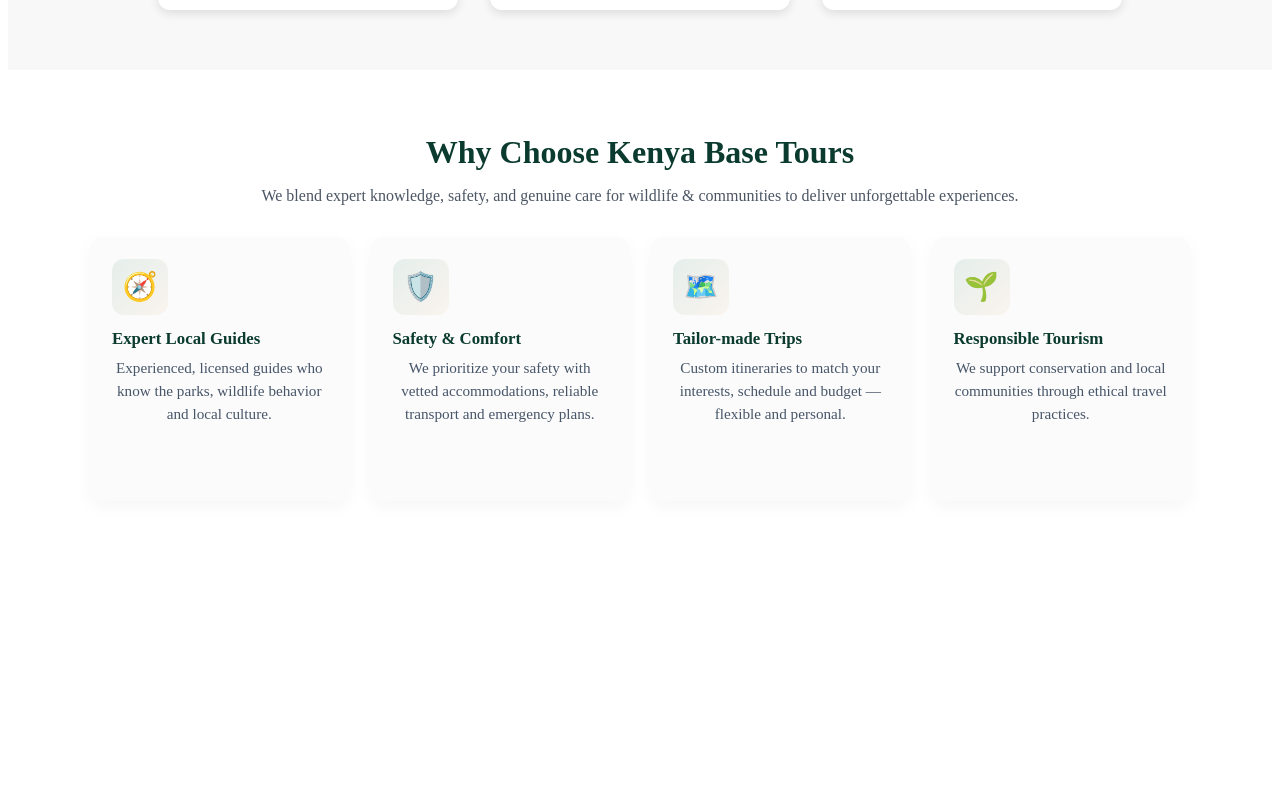
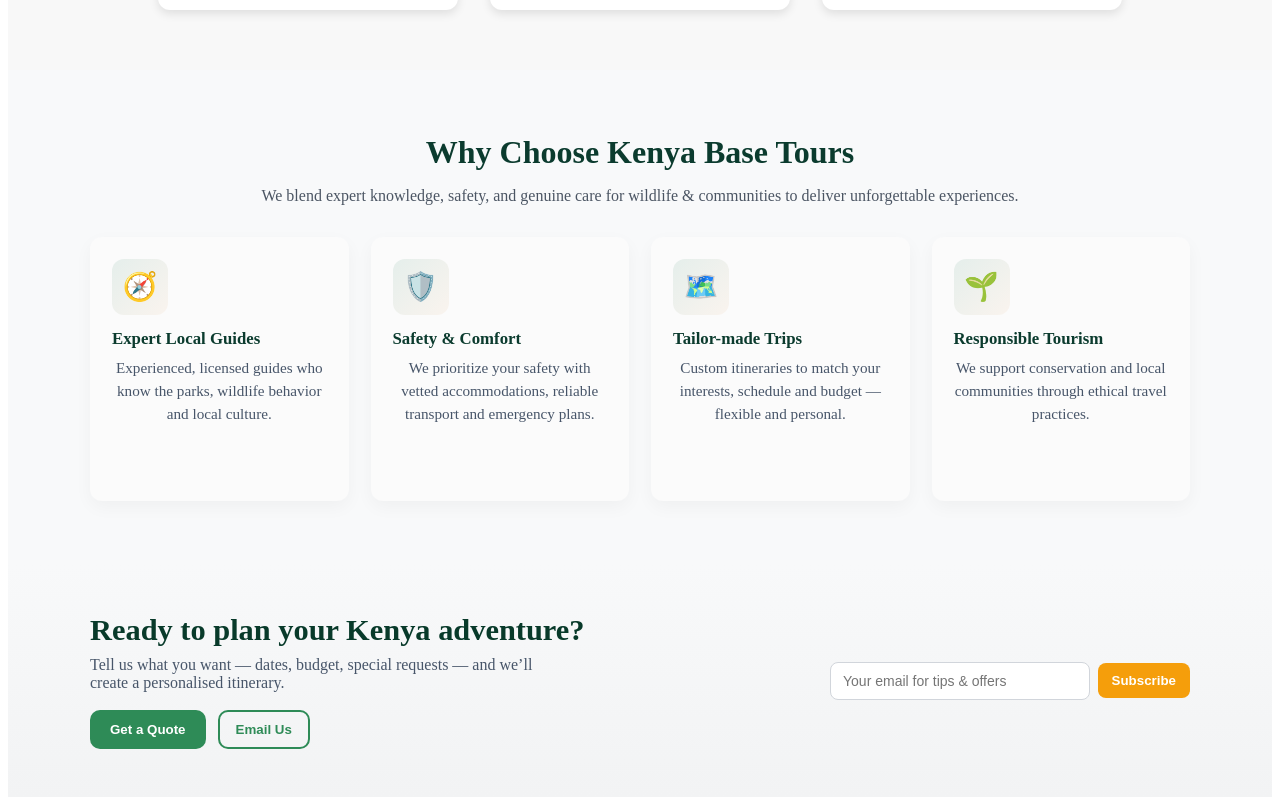
Before and after one commit to Muyundo/kenya-base-tours, a React (Create React App) app: page / in a window 1280 px wide. Shown: the part 1341-2146 px from the top of the page. Before the commit the page ends 1914 px from the top, so only its background shows below. Built offline with nearby package versions, Linux system fonts and the light colour scheme.

Commit message:
Added files for CTA component and modified existing files for Hero and ToursSection components.

```diff
--- /dev/null
+++ b/src/components/CTA.css
@@ -0,0 +1,116 @@
+/* CTA Section */
+.cta-section {
+background: linear-gradient(180deg, #f8f9fa 0%, #f2f3f4 100%);
+  padding: 48px 20px;
+}
+
+
+.cta-inner {
+  max-width: 1100px;
+  margin: 0 auto;
+  display: grid;
+  grid-template-columns: 1fr 360px;
+  gap: 28px;
+  align-items: center;
+}
+
+.cta-left h2 {
+  font-size: 1.9rem;
+  margin: 0 0 8px;
+  color: #083a2a; /* deep green */
+}
+
+.cta-left p {
+  margin: 0 0 18px;
+  color: #475569;
+  max-width: 60ch;
+}
+
+/* Actions */
+.cta-actions {
+  display: flex;
+  gap: 12px;
+  align-items: center;
+  margin-top: 8px;
+}
+
+.cta-primary {
+  background: #2e8b57; /* jungle green */
+  color: #fff;
+  border: none;
+  padding: 12px 20px;
+  border-radius: 10px;
+  font-weight: 700;
+  cursor: pointer;
+  transition: transform .18s ease, box-shadow .18s ease;
+}
+
+.cta-primary:hover {
+  transform: translateY(-2px);
+  box-shadow: 0 8px 20px rgba(46,139,87,0.18);
+}
+
+.cta-secondary {
+  background: transparent;
+  color: #2e8b57;
+  border: 2px solid #2e8b57;
+  padding: 10px 16px;
+  border-radius: 10px;
+  font-weight: 600;
+  cursor: pointer;
+}
+
+.cta-secondary:hover {
+  background: rgba(46,139,87,0.06);
+}
+
+/* Subscribe form (right) */
+.subscribe-form {
+  display: flex;
+  gap: 8px;
+  align-items: center;
+}
+
+.subscribe-form input[type="email"] {
+  padding: 10px 12px;
+  border-radius: 8px;
+  border: 1px solid #d1d5db;
+  flex: 1;
+  font-size: 14px;
+}
+
+.subscribe-btn {
+  background: #f59e0b; /* warm accent */
+  color: #fff;
+  border: none;
+  padding: 10px 14px;
+  border-radius: 8px;
+  cursor: pointer;
+  font-weight: 700;
+}
+
+.subscribe-confirm {
+  margin-top: 10px;
+  color: #065f46;
+  font-weight: 600;
+}
+
+/* Screen-reader only */
+.sr-only {
+  position: absolute !important;
+  height: 1px; width: 1px;
+  overflow: hidden;
+  clip: rect(1px, 1px, 1px, 1px);
+  white-space: nowrap;
+}
+
+/* Responsive: stack for small screens */
+@media (max-width: 880px) {
+  .cta-inner {
+    grid-template-columns: 1fr;
+    text-align: center;
+  }
+  .cta-right { order: 2; }
+  .cta-left { order: 1; }
+  .subscribe-form { justify-content: center; }
+}
--- /dev/null
+++ b/src/components/CTA.js
@@ -0,0 +1,70 @@
+import React, { useState } from "react";
+import { useNavigate } from "react-router-dom";
+import "./CTA.css";
+
+export default function CTA() {
+  const navigate = useNavigate();
+  const [email, setEmail] = useState("");
+  const [subscribed, setSubscribed] = useState(false);
+
+  const handleQuote = () => {
+    navigate("/contact");
+  };
+
+  const handleSubscribe = (e) => {
+    e.preventDefault();
+    if (!email || !/^\S+@\S+\.\S+$/.test(email)) {
+      alert("Please enter a valid email address.");
+      return;
+    }
+    // TODO: replace with API call to save email on server
+    setSubscribed(true);
+    setEmail("");
+    // quick UX confirmation
+    setTimeout(() => setSubscribed(false), 3000);
+  };
+
+  return (
+    <section className="cta-section" aria-labelledby="cta-heading">
+      <div className="cta-inner">
+        <div className="cta-left">
+          <h2 id="cta-heading">Ready to plan your Kenya adventure?</h2>
+          <p>
+            Tell us what you want — dates, budget, special requests — and we’ll create a personalised itinerary.
+          </p>
+
+          <div className="cta-actions">
+            <button className="cta-primary" onClick={handleQuote}>
+              Get a Quote
+            </button>
+
+            <button
+              className="cta-secondary"
+              onClick={() => window.open("mailto:info@kenyabasetours.com")}
+            >
+              Email Us
+            </button>
+          </div>
+        </div>
+
+        <div className="cta-right" aria-hidden={subscribed ? "true" : "false"}>
+          <form className="subscribe-form" onSubmit={handleSubscribe}>
+            <label htmlFor="subscribe-email" className="sr-only">Email address</label>
+            <input
+              id="subscribe-email"
+              type="email"
+              placeholder="Your email for tips & offers"
+              value={email}
+              onChange={(e) => setEmail(e.target.value)}
+              required
+              aria-label="Email address for newsletter"
+            />
+            <button type="submit" className="subscribe-btn">Subscribe</button>
+          </form>
+
+          {subscribed && <div className="subscribe-confirm">Thanks — we’ll be in touch!</div>}
+        </div>
+      </div>
+    </section>
+  );
+}
--- a/src/components/WhyChooseUs.css
+++ b/src/components/WhyChooseUs.css
@@ -1,8 +1,8 @@
 /* Why Choose Us section */
 .why-section {
   padding: 64px 20px;
-  background: #ffffff;
-  color: #1f2937; /* gray-800 */
+  background: #f8f9fa;  /* light grey */
+  color: #1f2937;
 }
 
 .why-section .container {
--- a/src/pages/Home.js
+++ b/src/pages/Home.js
@@ -2,6 +2,7 @@
 import Hero from "../components/Hero";
 import ToursSection from "../components/ToursSection";
 import WhyChooseUs from "../components/WhyChooseUs";
+import CTA from "../components/CTA";
 
 function Home() {
   return (
@@ -9,6 +10,7 @@
       <Hero />
       <ToursSection />
       <WhyChooseUs />
+      <CTA />
     </div>
   );
 }
```
